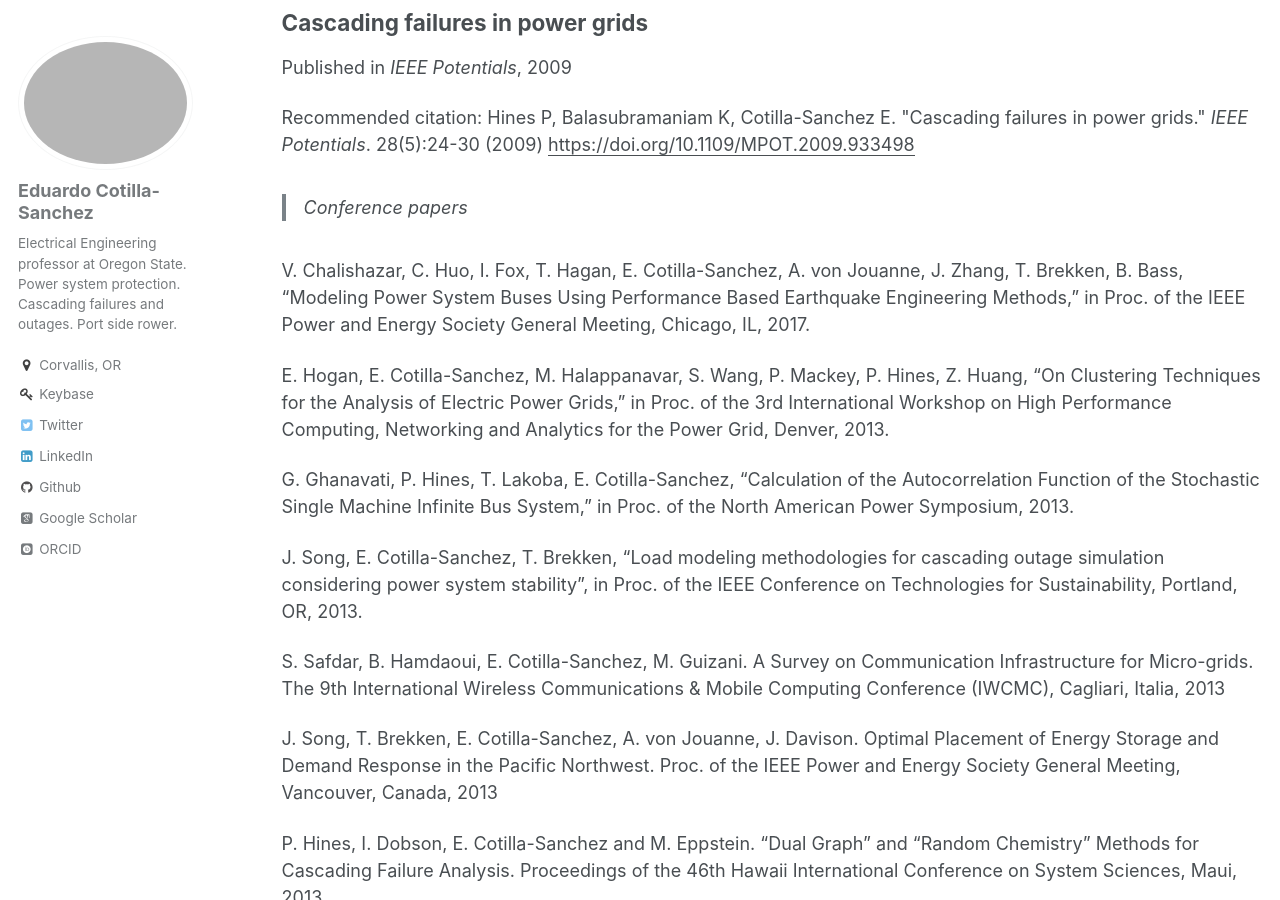
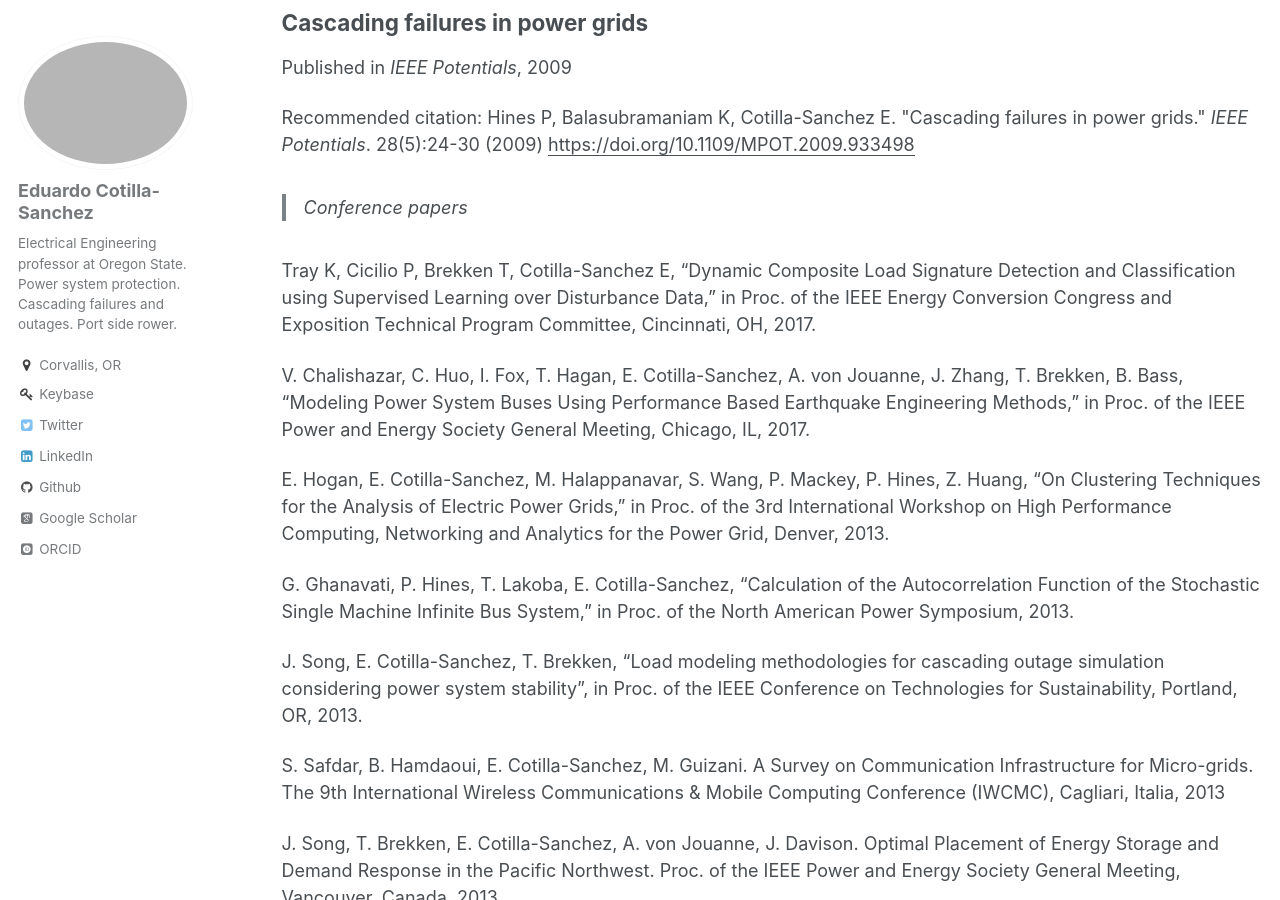
Before and after one commit to ecotillasanchez/ecotillasanchez.github.io, a Jekyll site: the page built from _pages/publications.md, in a window 1280 px wide and 900 px high, scrolled down 3674 px. Built offline with Jekyll 4.4.1, drawn with Linux system fonts in a browser that asks for light colours; some web fonts are replaced.

Commit message:
Working on conference papers.

```diff
--- a/_pages/publications.md
+++ b/_pages/publications.md
@@ -14,6 +14,8 @@ author_profile: true
 {% endfor %}
 
 > Conference papers
+
+Tray K, Cicilio P, Brekken T, Cotilla-Sanchez E, "Dynamic Composite Load Signature Detection and Classification using Supervised Learning over Disturbance Data," in Proc. of the IEEE Energy Conversion Congress and Exposition Technical Program Committee, Cincinnati, OH, 2017.
 
 V. Chalishazar, C. Huo, I. Fox, T. Hagan, E. Cotilla-Sanchez, A. von Jouanne, J. Zhang, T. Brekken, B. Bass, "Modeling Power System Buses Using Performance Based Earthquake Engineering Methods," in Proc. of the IEEE Power and Energy Society General Meeting, Chicago, IL, 2017.
 
```
